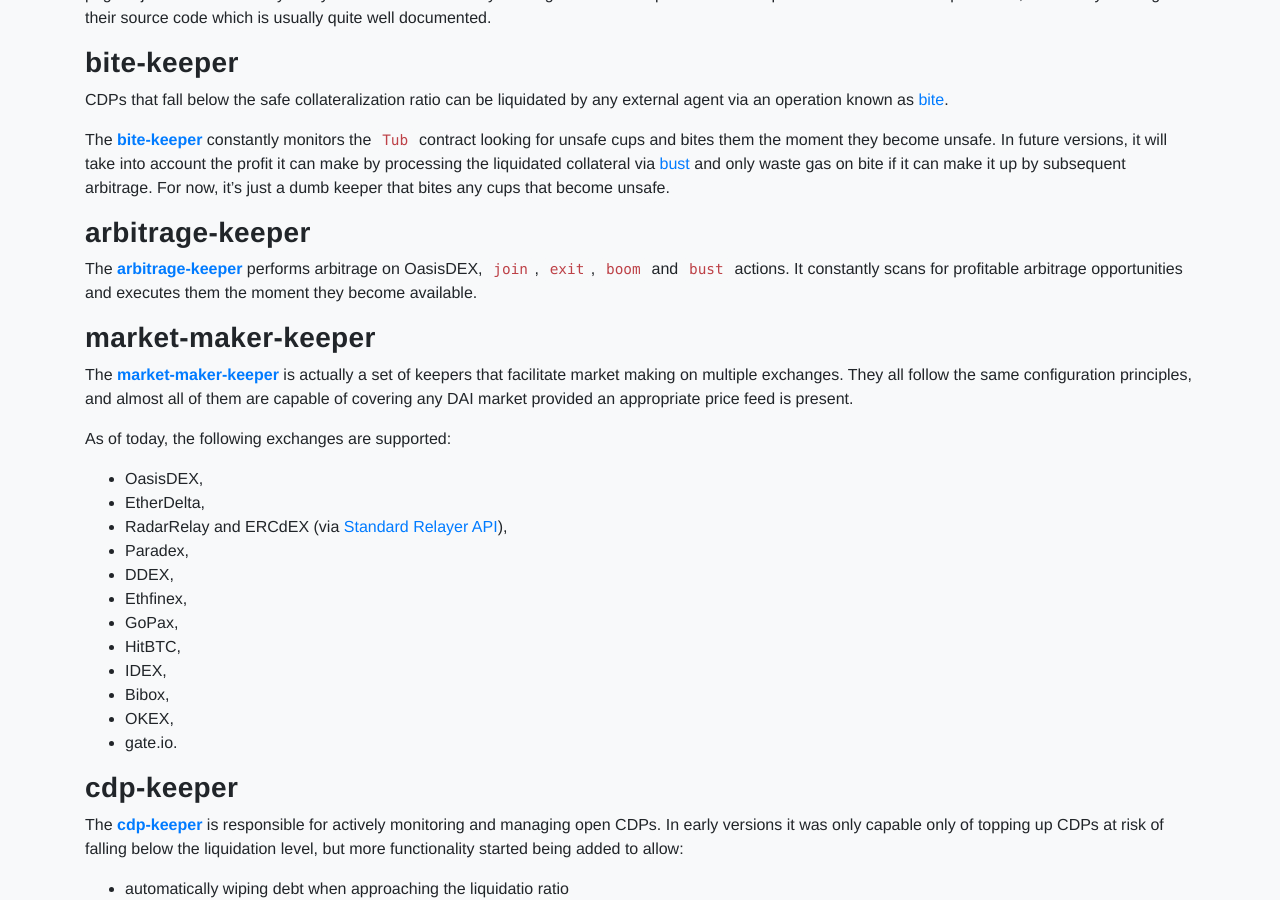
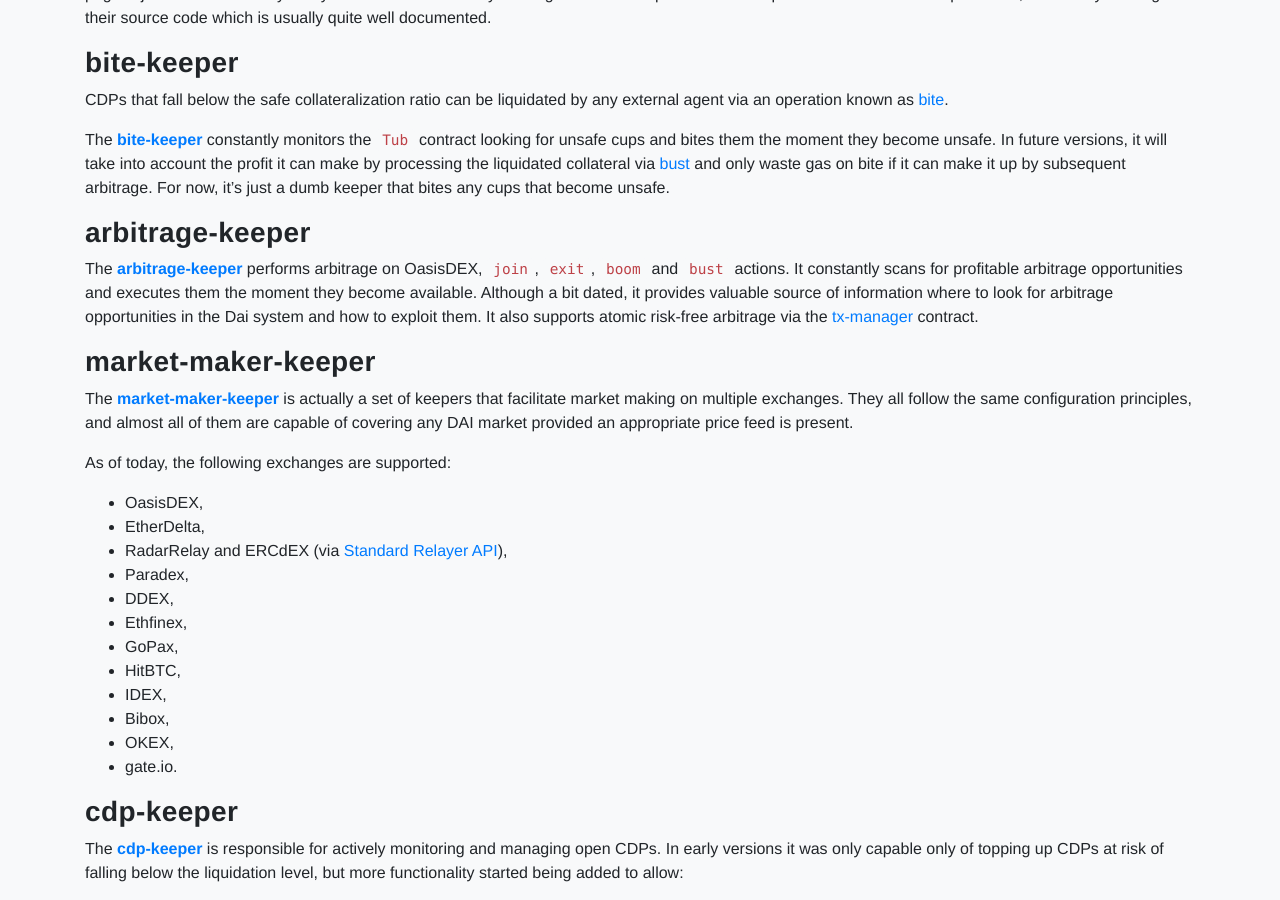
Before and after one commit to makerdao/developer.makerdao.com, a Jekyll site: the page built from keepers/index.md, in a window 1280 px wide and 900 px high, scrolled down 472 px. Built offline with Jekyll 4.4.1, drawn with Linux system fonts in a browser that asks for light colours; nearby versions of some CDN libraries.

Commit message:
"Keepers" -> "arbitrage-keeper" section extended

```diff
--- a/keepers/index.md
+++ b/keepers/index.md
@@ -39,7 +39,10 @@ unsafe.
 The **[arbitrage-keeper](https://github.com/makerdao/arbitrage-keeper)** performs
 arbitrage on OasisDEX, `join`, `exit`, `boom` and `bust` actions. It constantly
 scans for profitable arbitrage opportunities and executes them the moment they
-become available.
+become available. Although a bit dated, it provides valuable source of information
+where to look for arbitrage opportunities in the Dai system and how to exploit them.
+It also supports atomic risk-free arbitrage via the [tx-manager](https://github.com/makerdao/tx-manager)
+contract.
 
 
 ### market-maker-keeper
```
